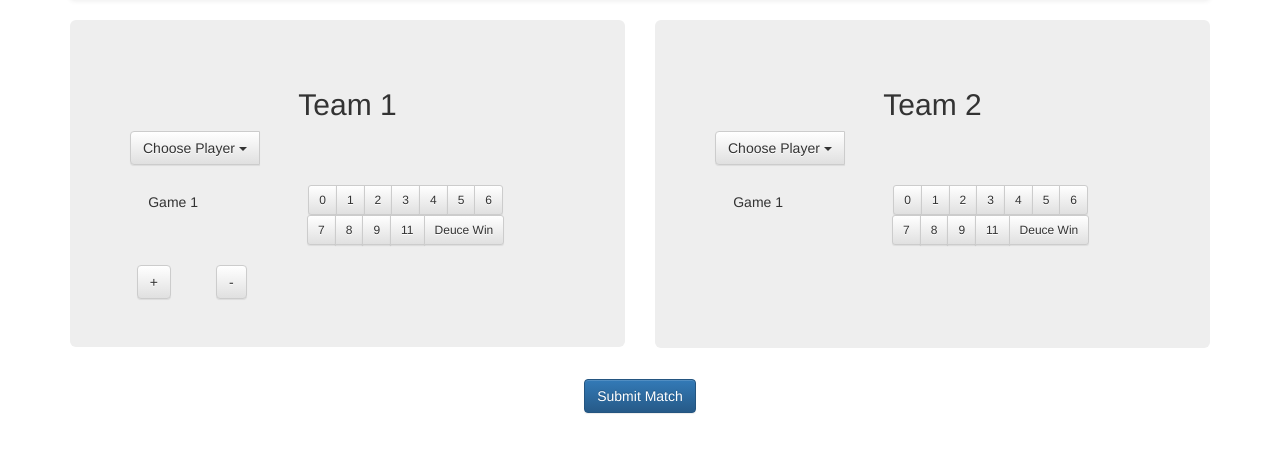
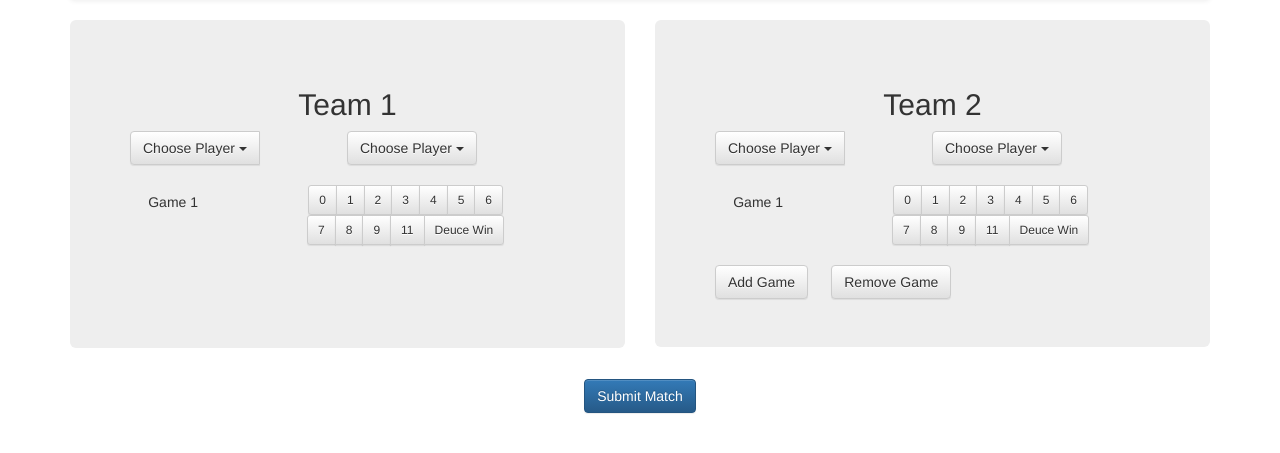
Before and after one commit to yschatzberg/pongranker, a Django app: page /add_game/ in a window 1280 px wide. Shown: the part 52-505 px from the top of the page. Run offline with Django 3.2, Linux system fonts and the light colour scheme; data that the repository does not hold is empty; some libraries are stand-ins or nearby versions.

Commit message:
Added Doubles support to Add Game page.

```diff
--- a/pongranker/api/views.py
+++ b/pongranker/api/views.py
@@ -2,60 +2,63 @@ __author__ = 'yoavschatzberg'
 from django.http import HttpResponse
 from django.template import RequestContext
 
-import json, time
+import json
+import time
 from elo import rate_1vs1
 
-from pongranker.models import Player, Match, MatchGame, DoublesTeam, DoublesMatch
+from pongranker.models import Player, Match, MatchGame, DoublesMatch
 from django.contrib.auth.models import User
 from pongranker.api import helper_functions
+
+
+# Returns the player names and emails, used for building player choice lists.
 def get_player_emails_and_names(request):
     player_list = User.objects.order_by('first_name', 'last_name')
 
     response = {}
     for player in player_list:
-      if not player.is_superuser:
-        response[player.email] = player.first_name + " " + player.last_name
+        if not player.is_superuser:
+            response[player.email] = player.first_name + " " + player.last_name
 
     return HttpResponse(json.dumps(response), content_type="application/json")
+
 
 # TODO: change this to get_singles_matches and implement get_doubles_matches once DoublesMatch exists.
 def get_matches(request):
 
-    context = RequestContext(request)
-    max = 100
     response = []
 
     if request.method == 'GET':
-      match_list = Match.objects.order_by("-timestamp")
+        match_list = Match.objects.order_by("-timestamp")
 
-      max = request.GET.get('max_matches',len(match_list))
-      max = int(max)
+        max_matches = request.GET.get('max_matches', len(match_list))
+        max_matches = int(max_matches)
 
+        for match in match_list[:max_matches]:
+            match_json = {}
+            match_json[u'player_1'] = match.player_1
+            match_json[u'player_2'] = match.player_2
+            match_json[u'p1_point_change'] = match.team_1_point_change
+            match_json[u'p2_point_change'] = match.team_2_point_change
+            match_json[u'p1_wins'] = match.team_1_wins
+            match_json[u'p2_wins'] = match.team_2_wins
+            match_json[u'timestamp'] = match.timestamp
 
-      for match in match_list[:max]:
-        match_json = {}
-        match_json[u'player_1'] = match.player_1
-        match_json[u'player_2'] = match.player_2
-        match_json[u'p1_point_change'] = match.team_1_point_change
-        match_json[u'p2_point_change'] = match.team_2_point_change
-        match_json[u'p1_wins'] = match.team_1_wins
-        match_json[u'p2_wins'] = match.team_2_wins
-        match_json[u'timestamp'] = match.timestamp
+            games_json = []
 
-        games_json = []
+            for game in match.games.all():
+                game_json = {}
+                game_json[u'score_1'] = game.score_1
+                game_json[u'score_2'] = game.score_2
 
-        for game in match.games.all():
-          game_json = {}
-          game_json[u'score_1'] = game.score_1
-          game_json[u'score_2'] = game.score_2
+                games_json.append(game_json)
 
-          games_json.append(game_json)
+            match_json[u'games'] = games_json
 
-        match_json[u'games'] = games_json
-
-        response.append(match_json)
+            response.append(match_json)
 
     return HttpResponse(json.dumps(response), content_type="application/json")
+
 
 # This is the new one
 def post_match(request):
@@ -63,7 +66,6 @@ def post_match(request):
 
         team_1_json = json.loads(request.POST['team_1'])
         team_2_json = json.loads(request.POST['team_2'])
-
 
         # Get team objects, might be a DoublesTeam, might be a Player
         try:
@@ -87,8 +89,10 @@ def post_match(request):
 
         # IF either team has more than on player, create a DoublesMatch
         if len(team_1_player_list) == 2 or len(team_2_player_list) == 2:
-            match = DoublesMatch(player_1=(team_1_player_list[0].user.first_name + " " + team_1_player_list[0].user.last_name),
-                    player_2=(team_2_player_list[0].user.first_name + " " + team_2_player_list[0].user.last_name))
+            match = DoublesMatch(
+                player_1=(team_1_player_list[0].user.first_name + " " + team_1_player_list[0].user.last_name),
+                player_2=(team_2_player_list[0].user.first_name + " " + team_2_player_list[0].user.last_name)
+            )
 
             # Add second player to the team (if it exists).
             if len(team_1_player_list) == 2:
@@ -97,22 +101,24 @@ def post_match(request):
                 match.player_4 = team_2_player_list[1].user.first_name + " " + team_2_player_list[1].user.last_name
         else:
             # Create Match object
-            match = Match(player_1=(team_1_player_list[0].user.first_name + " " + team_1_player_list[0].user.last_name),
-                    player_2=(team_2_player_list[0].user.first_name + " " + team_2_player_list[0].user.last_name))
+            match = Match(
+                player_1=(team_1_player_list[0].user.first_name + " " + team_1_player_list[0].user.last_name),
+                player_2=(team_2_player_list[0].user.first_name + " " + team_2_player_list[0].user.last_name)
+            )
 
         match.timestamp = time.time()
         match.full_clean()
         match.save()
 
-
-
         game_list = []
-        # for each score pare add a game
+        # for each score pair add a game
         for score in team_1_json['scores']:
             # Create game object
-            game = MatchGame(score_1=score,
-                         #get index of score in team_1['scores'] and get the team_2['scores'] item at that same index
-                         score_2=team_2_json['scores'][team_1_json['scores'].index(score)])
+            game = MatchGame(
+                score_1=score,
+                #get index of score in team_1['scores'] and get the team_2['scores'] item at that same index
+                score_2=team_2_json['scores'][team_1_json['scores'].index(score)]
+            )
 
             game.full_clean()
             game.save()
@@ -158,33 +164,38 @@ def post_match(request):
             team_1.total_losses += 1
 
         # If team is 1 player, only add it to them, otherwise, add to team object
+        # TODO: This will fail if one of the teams is a Doubles Team and the other is a Player
         for team in [team_1, team_2]:
             team.matches.add(match)
             team.save()
 
     return HttpResponse(json.dumps({"error": 0, "message": "OK"}), content_type="application/json")
 
+
 # TODO: Create get_teams_ranked
 def get_players_ranked(request):
 
     if request.method == 'GET':
-      response_json = {}
-      player_list = Player.objects.order_by('-elo_ranking','-total_wins')
+        response_json = {}
+        player_list = Player.objects.order_by('-elo_ranking','-total_wins')
 
-      max = request.GET.get('max_results', len(player_list))
-      max = int(max)
+        max_matches = request.GET.get('max_results', len(player_list))
+        max_matches = int(max_matches)
 
-      response_json = []
-      for player in player_list[:max]:
-        if (player.total_wins + player.total_losses) > 1:
-          player_json = {}
-          player_json['name'] = player.user.first_name + " " + player.user.last_name
-          player_json['ranking'] = player.elo_ranking
-          player_json['wins'] = player.total_wins
-          player_json['losses'] = player.total_losses
+        response_json = []
+        for player in player_list[:max_matches]:
+            if (player.total_wins + player.total_losses) > 1:
+                player_json = {}
+                player_json['name'] = player.user.first_name + " " + player.user.last_name
+                player_json['ranking'] = player.elo_ranking
+                player_json['wins'] = player.total_wins
+                player_json['losses'] = player.total_losses
 
-          response_json.append(player_json)
+                response_json.append(player_json)
 
-      return HttpResponse(json.dumps(response_json), content_type="application/json")
+        return HttpResponse(json.dumps(response_json), content_type="application/json")
     else:
-      return HttpResponse(json.dumps({"error": 10, "message": "Must use GET request to access this site."}), content_type="application/json")
+        return HttpResponse(
+            json.dumps({"error": 10, "message": "Must use GET request to access this site."}),
+            content_type="application/json"
+        )
--- a/pongranker/models.py
+++ b/pongranker/models.py
@@ -135,7 +135,7 @@ class DoublesTeam(models.Model):
     team_name = models.CharField(max_length=100, default="")
 
     #matches for this team
-    matches = models.ManyToManyField(Match)
+    matches = models.ManyToManyField(DoublesMatch)
 
     def __unicode__(self):
         output = "\nTeam Name: " + self.team_name + \
--- a/pongranker/templates/pongranker/add_game.html
+++ b/pongranker/templates/pongranker/add_game.html
@@ -67,6 +67,7 @@
 
                         <h2 style="text-align: center">Team 1</h2>
                         <div class="input-group">
+                            <!-- Player 1 -->
                            <div class="input-group-btn">
                               <button type="button" class="btn btn-default
                                  dropdown-toggle" data-toggle="dropdown" >
@@ -78,56 +79,32 @@
                            </div><!-- /btn-group -->
                            <input class="span2" id="player_1" name="player_1" type="hidden" required="required">
 
+                            <!-- Player 2 -->
+                           <div class="input-group-btn">
+                              <button type="button" class="btn btn-default
+                                 dropdown-toggle" data-toggle="dropdown" >
+                                 Choose Player
+                                 <span class="caret"></span>
+                              </button>
+                              <ul class="dropdown-menu" id="player_0_1">
+                              </ul>
+                           </div><!-- /btn-group -->
+                           <input class="span2" id="player_2" name="player_2" type="hidden" required="required">
+
                         </div><!-- /input-group -->
                         <div id="games_0">
-<!--
-                            <br>
-                            <div class="row" style="text-align: center">
-                               <div class="col-lg-3">
-                                   <h5>Game 1:</h5>
-                               </div>
-                               <div class="col-lg-9" id="game_0_0">
+                        </div>
+                        <!-- padding -->
+                        <p></p><br><br>
+                    </div>
 
-                                   <div class="btn-group">
-                                      <button type="button" class="btn btn-default btn-sm">0</button>
-                                      <button type="button" class="btn btn-default btn-sm">1</button>
-                                      <button type="button" class="btn btn-default btn-sm">2</button>
-                                      <button type="button" class="btn btn-default btn-sm">3</button>
-                                      <button type="button" class="btn btn-default btn-sm">4</button>
-                                      <button type="button" class="btn btn-default btn-sm">5</button>
-                                   </div>
-                                   <br>
-                                   <div class="btn-group">
-                                     <button type="button" class="btn btn-default btn-sm">6</button>
-                                     <button type="button" class="btn btn-default btn-sm">7</button>
-                                     <button type="button" class="btn btn-default btn-sm">8</button>
-                                     <button type="button" class="btn btn-default btn-sm">9</button>
-                                     <button type="button" class="btn btn-default btn-sm">10</button>
-                                     <button type="button" class="btn btn-default btn-sm">11</button>
-                                   </div>
-
-                               </div>
-                            </div> --><!--/row-->
-
-                        </div>
-                        <div class="row" style="text-align: center">
-                            <br>
-                            <div class="col-lg-2">
-                                <button type="button" id="add_game_btn" class="btn btn-default">+</button>
-                            </div>
-                            <div class="col-lg-2">
-                                <button type="button" id="rm_game_btn" class="btn btn-default">-</button>
-                            </div>
-
-                        </div>
-
-                    </div>
                 </div>
                 <div class="col-lg-6 col-md-6">
                     <div class="jumbotron">
                         <h2 style="text-align: center">Team 2</h2>
                         <div class="input-group">
-                           <div class="input-group-btn">
+                            <!-- Player 3 -->
+                            <div class="input-group-btn">
                               <button type="button" class="btn btn-default
                                  dropdown-toggle" data-toggle="dropdown" name="player_3">
                                  Choose Player
@@ -137,12 +114,32 @@
                               </ul>
                            </div><!-- /btn-group -->
                            <input class="span2" id="player_3" name="player_3" type="hidden">
+
+                            <!-- Player 4 -->
+                           <div class="input-group-btn">
+                              <button type="button" class="btn btn-default
+                                 dropdown-toggle" data-toggle="dropdown" name="player_3">
+                                 Choose Player
+                                 <span class="caret"></span>
+                              </button>
+                              <ul class="dropdown-menu" id="player_1_1">
+                              </ul>
+                           </div><!-- /btn-group -->
+                           <input class="span2" id="player_4" name="player_4" type="hidden">
                         </div><!-- /input-group -->
                         <div id="games_1">
 
                         </div>
-                        <!-- padding -->
-                        <p></p><br><br>
+                        <div class="row" style="text-align: center">
+                            <br>
+                            <div class="col-lg-3">
+                                <button type="button" id="add_game_btn" class="btn btn-default">Add Game</button>
+                            </div>
+                            <div class="col-lg-3">
+                                <button type="button" id="rm_game_btn" class="btn btn-default">Remove Game</button>
+                            </div>
+
+                        </div>
                     </div> <!--/jumbotron-->
                 </div>
                 <div class="col-lg-6 col-lg-offset-3" style="text-align: center" id="error_message"></div>
@@ -169,7 +166,9 @@
     <script>
 
         var player_1_list = document.getElementById('player_0_0');
-        var player_2_list = document.getElementById('player_1_0');
+        var player_2_list = document.getElementById('player_0_1');
+        var player_3_list = document.getElementById('player_1_0');
+        var player_4_list = document.getElementById('player_1_1');
         var emailList = new Array();
         var SCORES = [];
         var PLAYERS = [];
@@ -267,7 +266,6 @@
             $("#games_1").children().last().remove();
             SCORES[0].pop();
             SCORES[1].pop();
-            console.log(SCORES);
             number_of_games--;
         }
 
@@ -278,6 +276,8 @@
            PLAYERS[1] = [];
            $.getJSON('/api/player_emails_and_names', { }, function(data) {
                 $.each(data, function(index, element) {
+
+                    // Team 1
                     var link1 = document.createElement('a');
                     link1.appendChild(document.createTextNode(element));
                     var liEntry1 = document.createElement('li');
@@ -289,6 +289,19 @@
                     var liEntry2 = document.createElement('li');
                     liEntry2.appendChild(link2);
                     player_2_list.appendChild(liEntry2);
+
+                    // Team 2
+                    var link3 = document.createElement('a');
+                    link3.appendChild(document.createTextNode(element));
+                    var liEntry3 = document.createElement('li');
+                    liEntry3.appendChild(link3);
+                    player_3_list.appendChild(liEntry3);
+
+                    var link4 = document.createElement('a');
+                    link4.appendChild(document.createTextNode(element));
+                    var liEntry4 = document.createElement('li');
+                    liEntry4.appendChild(link4);
+                    player_4_list.appendChild(liEntry4);
 
                     emailList[element] = index;
                 });
@@ -355,8 +368,39 @@
                 }
                 var player_email = emailList[$(this).text()];
 
+                // Replace text in dropdown button, add Caret
+                dropdown = $(this).closest('.input-group-btn').children('button');
+                dropdown.text($(this).text());
+
+
+                 // Add Unselect entry
+                /*if ($('ul#' + player_id + ' li:first').text() != "Unselect Player") {
+                    dropdown.text($(this).text());
+                    var link1 = document.createElement('a');
+                    link1.appendChild(document.createTextNode('Unselect Player'));
+                    var liEntry1 = document.createElement('li');
+                    liEntry1.appendChild(link1);
+                    $('#' + player_id).prepend(liEntry1);
+
+                    // Add player to array
+                    PLAYERS[team][player] = player_email;
+                }
+                else {
+                    dropdown.text("Choose Player");
+
+                    // remove player from array
+                    PLAYERS[team].splice(player, 1);
+
+                    // Remove unselect from the list.
+                    $('ul#' + player_id + ' li:first').remove();
+                }*/
+                dropdown.append($('<span>', {
+                                        class: "caret"
+                                    }
+                                 ));
+
                 PLAYERS[team][player] = player_email;
-                $(this).closest('.input-group-btn').children('button').text($(this).text());
+
             });
 
             // on a score button click, record the score
@@ -403,7 +447,6 @@
                 }
 
                 SCORES[team][game] = score;
-                console.log(SCORES);
 
 
                 // deactivate last button, active current button.
@@ -475,6 +518,23 @@
                                                 )
                                         );
                 }
+                if (team_1.players.length != team_2.players.length) {
+                    $('#error_message').append($('<div>', {
+                                                class:  "alert alert-danger alert-dismissible",
+                                                role: "alert",
+                                                text:   "Both teams must have the same number of players.",
+                                                id: "err-div"
+                                                })
+                                                .append($('<button>', {
+                                                            type: "button",
+                                                            class: "close"
+                                                        })
+                                                        .attr("data-dismiss", "alert")
+                                                        .attr("aria-label", "Close")
+                                                        .append('<span aria-hidden="true" >&times;</span>')
+                                                )
+                                        );
+                }
                 else if (team_1.scores.length === 0 || team_2.scores.length === 0) {
                     $('#error_message').append($('<div>', {
                                                 class:  "alert alert-danger alert-dismissible",
@@ -530,7 +590,6 @@
                 else {
                     post_json["team_1"] = JSON.stringify(team_1);
                     post_json['team_2'] = JSON.stringify(team_2);
-
                     //post_json = JSON.stringify(post_json);
 
                     $.post("/api/post_match/", post_json, function(data) {
```
